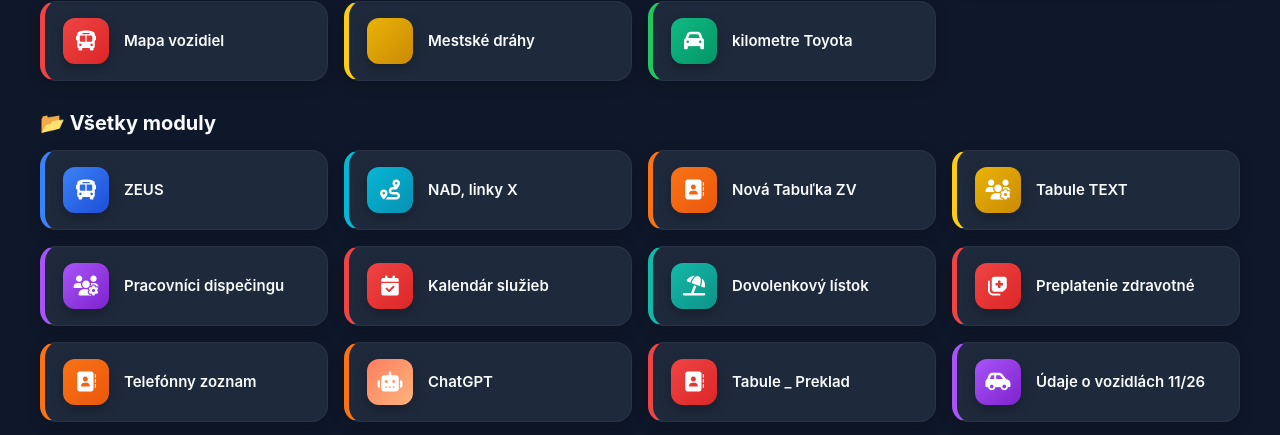
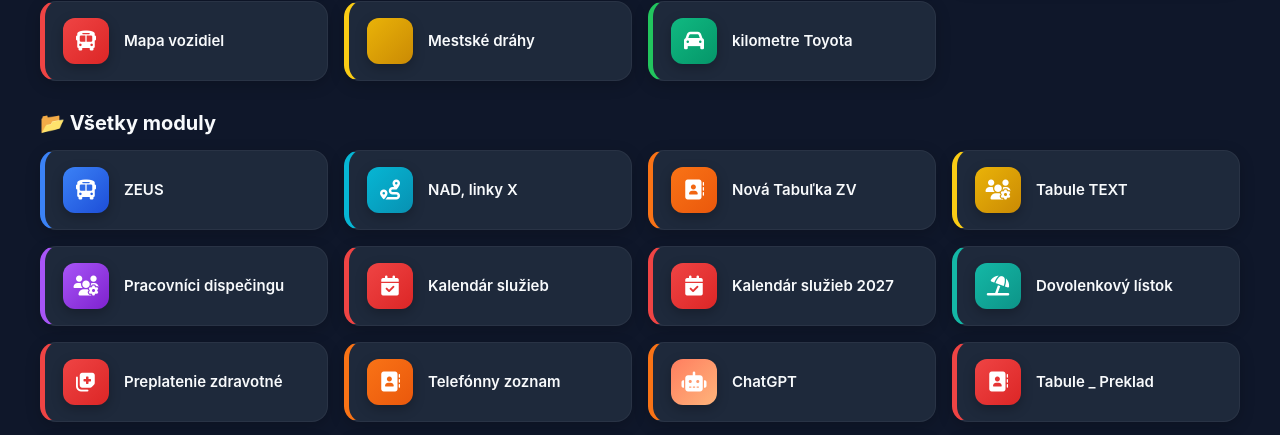
Before and after one commit to Richi2186/DPB-Dispe-ing, a plain HTML site: page index.html in a window 1280 px wide. Shown: the part 514-949 px from the top of the page. Drawn offline with Linux system fonts and the light colour scheme; some icons are missing.

Commit message:
Add link to Kalendár služieb 2027

```diff
--- a/index.html
+++ b/index.html
@@ -435,6 +435,13 @@ a {
       </div>
     </a>
 
+<a href="https://1drv.ms/x/c/d70040fc5a6a6531/IQDqiHkhx9-MQLq8Fn-RWwPQAT4CbHx2WIoU2-wv2kgZ5s0?e=09kmBg" target="_blank" onclick="countClick('Kalendár služieb 2027')" class="tile">
+      <div class="card red">
+        <div class="icon"><i class="fa-solid fa-calendar-check"></i></div>
+        <div class="card-title">Kalendár služieb 2027</div>
+      </div>
+    </a>
+
     <a href="Dovolenkový lístok_v.3.1..xlsx" target="_blank" onclick="countClick('Dovolenkový lístok')" class="tile">
       <div class="card teal">
         <div class="icon"><i class="fa-solid fa-umbrella-beach"></i></div>
```
